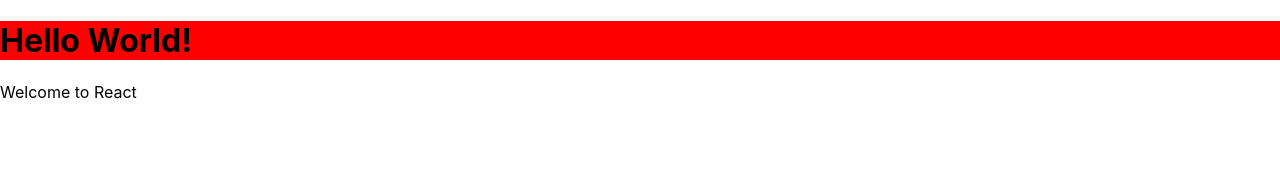
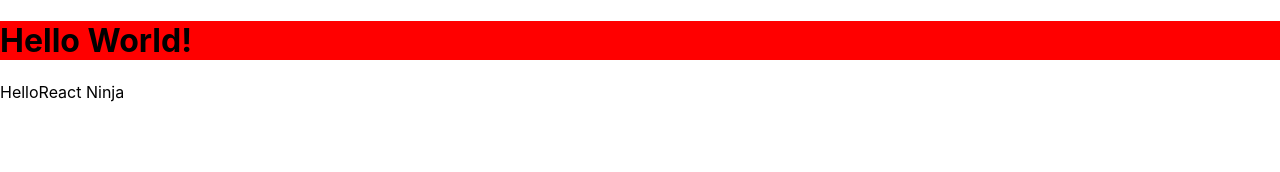
Before and after one commit to akashjoffl/Zero-To-Mastery, a React (Create React App) app in the folder React.js + Redux/robofriends/: page / in a window 1280 px wide. Shown: the top 172 px of the page. Built offline with nearby package versions, Linux system fonts and the light colour scheme.

Commit message:
206. Your First React Component

```diff
--- a/React.js + Redux/robofriends/src/Hello.js
+++ b/React.js + Redux/robofriends/src/Hello.js
@@ -6,7 +6,7 @@
         return (
         <div>
         <h1>Hello World!</h1>
-        <p>Welcome to React</p>
+        <p>{this.props.greeting}</p>
         </div>
         );
     }
--- a/React.js + Redux/robofriends/src/index.js
+++ b/React.js + Redux/robofriends/src/index.js
@@ -4,6 +4,6 @@
 import Hello from './Hello';
 import * as serviceWorker from './serviceWorker';
 
-ReactDOM.render(<Hello />, document.getElementById('root'));
+ReactDOM.render(<Hello greeting={"Hello" + "React Ninja"}/>, document.getElementById('root'));
 
 serviceWorker.unregister();
```
